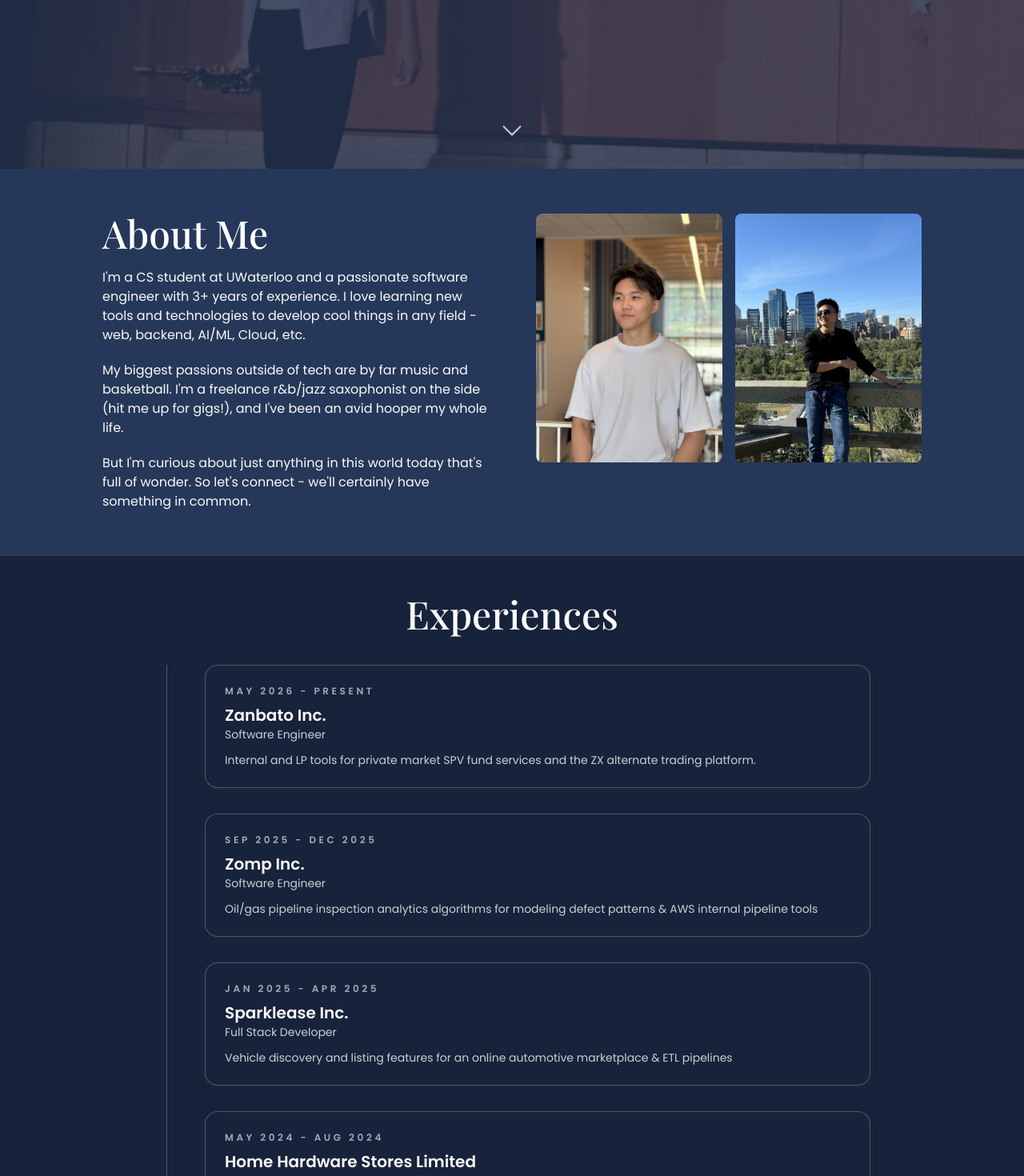
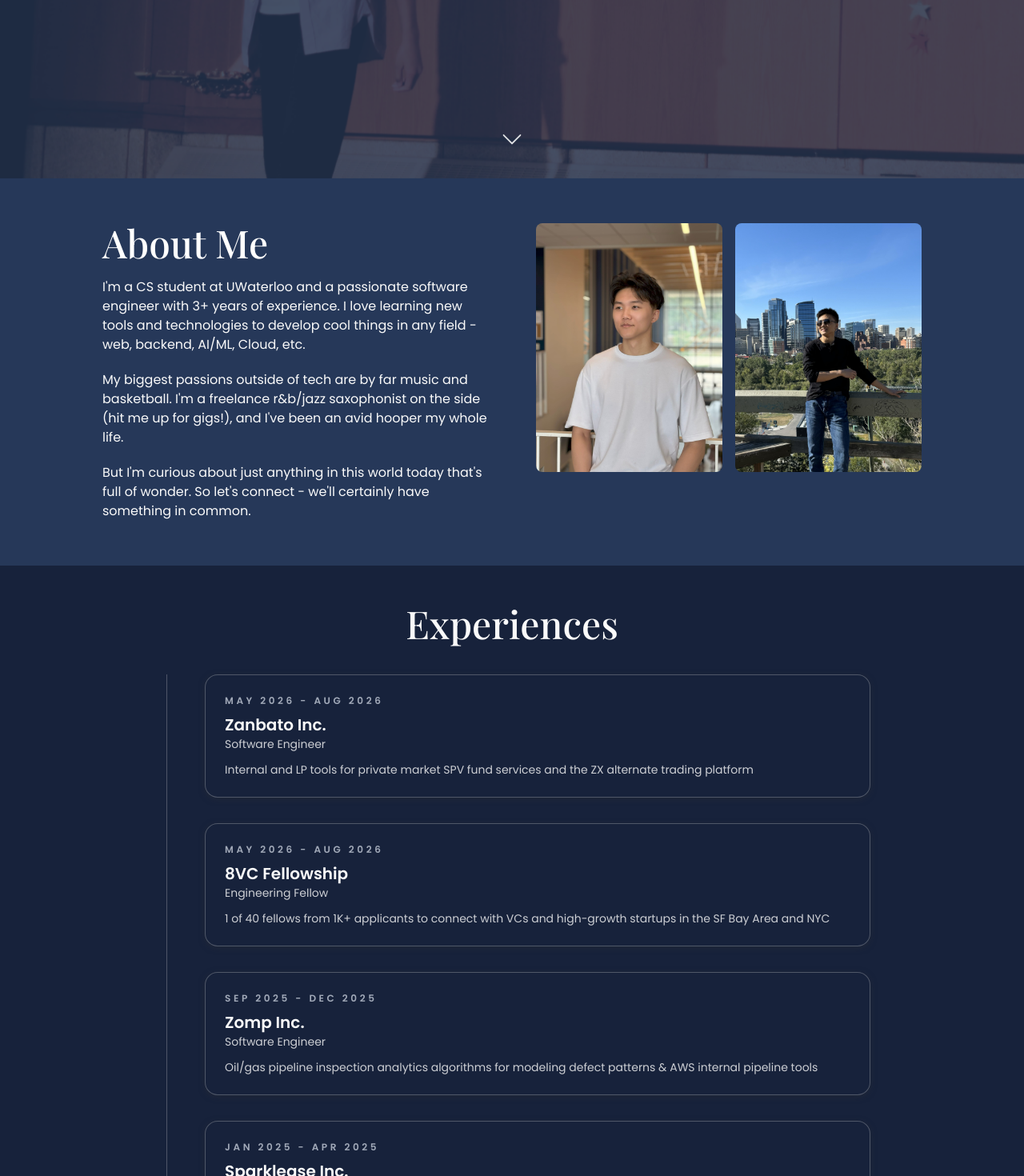
Before and after one commit to jasunsjs/portfolio-website, a Next.js app: page / in a window 1280 px wide. Shown: the part 577-2047 px from the top of the page at 80% size. Built offline with nearby package versions, Linux system fonts and the light colour scheme.

Commit message:
Add footer and dimension fixes

```diff
--- a/src/app/globals.css
+++ b/src/app/globals.css
@@ -17,6 +17,16 @@
   --color-secondary-translucent: rgba(38, 56, 89, 0.9);
   --shadow-soft: 0px 2px 10px -2px rgba(51, 51, 51, 0.5);
   --intro-delay: 0.5s;
+  /* Approximate stacked heights; Navbar and Footer measure and overwrite these on mount. */
+  --nav-height: 188px;
+  --footer-height: 158px;
+}
+
+@media (min-width: 768px) {
+  :root {
+    --nav-height: 68px;
+    --footer-height: 110px;
+  }
 }
 
 @theme inline {
@@ -123,6 +133,22 @@
     display: inline-block;
     will-change: transform;
   }
+
+  /* Both bands measure against the live viewport minus the sticky header, so the hero's
+     bottom edge lands on the bottom of the screen and the contact + footer block lands
+     flush under the header when scrolled to the end. --nav-height and --footer-height are
+     measured at runtime, so these hold at any width, font size, or zoom level. The vh
+     declaration is a fallback for browsers without dvh; max() keeps the value legal when
+     the header and footer alone are taller than the viewport. */
+  .hero-band {
+    min-height: max(0px, 100vh - var(--nav-height));
+    min-height: max(0px, 100dvh - var(--nav-height));
+  }
+
+  .contact-band {
+    min-height: max(0px, 100vh - var(--nav-height) - var(--footer-height));
+    min-height: max(0px, 100dvh - var(--nav-height) - var(--footer-height));
+  }
 }
 
 @media (prefers-reduced-motion: reduce) {
--- a/src/app/layout.tsx
+++ b/src/app/layout.tsx
@@ -2,6 +2,7 @@
 import { Playfair_Display, Poppins } from "next/font/google";
 import "./globals.css";
 import Navbar from "@/components/Navbar";
+import Footer from "@/components/Footer";
 import { siteConfig } from "@/data/site";
 
 const playfair = Playfair_Display({
@@ -47,6 +48,7 @@
       <body className={`${poppins.variable} ${playfair.variable} font-sans antialiased`}>
         <Navbar />
         <main>{children}</main>
+        <Footer />
       </body>
     </html>
   );
--- a/src/app/page.tsx
+++ b/src/app/page.tsx
@@ -12,7 +12,7 @@
     <div>
       <section
         id="top"
-        className="relative flex min-h-[90vh] items-center justify-center bg-(--color-secondary) px-[10vw] text-center"
+        className="hero-band relative flex items-center justify-center bg-(--color-secondary) px-[10vw] text-center"
       >
         <div
           className="animate-hero-bg absolute inset-0 bg-[url('/images/background.webp')] bg-cover bg-center"
@@ -119,14 +119,14 @@
 
       <section
         id="contact"
-        className="bg-(--color-footer) px-[22vw] pb-55 pt-16"
+        className="contact-band bg-(--color-footer) px-6 pb-16 pt-12 md:px-[12vw] lg:px-[22vw]"
       >
         <Reveal className="mx-auto flex w-full max-w-6xl flex-col items-center gap-6 text-center">
           <SectionHeading className="text-white text-5xl">
             {siteConfig.headings.contact}
           </SectionHeading>
           <p className="text-sm text-foreground md:text-base">
-            Let's do something cool.
+            Let's run it up.
           </p>
         </Reveal>
         <div className="mt-10 grid gap-6 md:grid-cols-[1fr_0.6fr]">
--- /dev/null
+++ b/src/components/Footer.tsx
@@ -0,0 +1,64 @@
+"use client";
+
+import { useEffect, useRef } from "react";
+import { Icons } from "@/components/icons";
+import { siteConfig } from "@/data/site";
+
+export default function Footer() {
+  const footerRef = useRef<HTMLElement | null>(null);
+  const { copyrightName, copyrightYear, currentJam } = siteConfig.footer;
+
+  useEffect(() => {
+    if (!footerRef.current) {
+      return;
+    }
+
+    const updateFooterHeight = () => {
+      if (!footerRef.current) {
+        return;
+      }
+      const { height } = footerRef.current.getBoundingClientRect();
+      document.documentElement.style.setProperty(
+        "--footer-height",
+        `${height}px`,
+      );
+    };
+
+    updateFooterHeight();
+
+    const observer = new ResizeObserver(() => updateFooterHeight());
+    observer.observe(footerRef.current);
+
+    return () => observer.disconnect();
+  }, []);
+
+  return (
+    <footer
+      ref={footerRef}
+      className="border-t border-(--color-text-soft) bg-(--color-footer) px-18 py-6 text-left"
+    >
+      <div className="flex w-full flex-col items-center justify-between gap-6 md:flex-row">
+        <p className="text-m text-(--color-text-muted)">
+          &copy; {copyrightName} {copyrightYear}
+        </p>
+        <a
+          href={currentJam.url}
+          target="_blank"
+          rel="noreferrer"
+          aria-label={`Listen to ${currentJam.song} by ${currentJam.artist} on Spotify`}
+          className="flex items-center gap-4 rounded-2xl border border-(--color-subtext-soft) px-6 py-3 transition duration-200 ease-out hover:scale-105 hover:border-(--color-subtext-strong)"
+        >
+          <Icons.spotify className="h-8 w-8 shrink-0 text-(--color-accent)" />
+          <span className="flex flex-col">
+            <span className="text-xs text-(--color-text-soft)">
+              {currentJam.label}
+            </span>
+            <span className="text-sm font-semibold text-foreground">
+              {currentJam.song} by {currentJam.artist}
+            </span>
+          </span>
+        </a>
+      </div>
+    </footer>
+  );
+}
--- a/src/components/WorkTimeline.tsx
+++ b/src/components/WorkTimeline.tsx
@@ -1,3 +1,4 @@
+import Link from "next/link";
 import SectionHeading from "@/components/SectionHeading";
 import Reveal from "@/components/Reveal";
 import { siteConfig } from "@/data/site";
@@ -16,8 +17,8 @@
         <div className="relative mt-10 pl-6">
           <div className="absolute left-4 top-0 h-full w-px bg-(--color-subtext-soft)" />
           <ul className="space-y-8">
-            {siteConfig.experience.items.map((item, index) => (
-              <Reveal key={`${item.company}-${index}`} as="li" className="relative ml-10">
+            {siteConfig.experience.items.map((item, index) => {
+              const card = (
                 <div className="rounded-2xl border border-(--color-subtext-soft) bg-background p-6 shadow-(--shadow-soft) transition duration-200 hover:scale-[1.02]">
                   <p className="text-xs font-semibold uppercase tracking-[0.3em] text-(--color-tertiary)">
                     {item.time}
@@ -32,8 +33,26 @@
                     {item.description}
                   </p>
                 </div>
-              </Reveal>
-            ))}
+              );
+
+              return (
+                <Reveal key={`${item.company}-${index}`} as="li" className="relative ml-10">
+                  {item.companyUrl ? (
+                    <Link
+                      href={item.companyUrl}
+                      target="_blank"
+                      rel="noreferrer"
+                      aria-label={`Visit ${item.company}`}
+                      className="block"
+                    >
+                      {card}
+                    </Link>
+                  ) : (
+                    card
+                  )}
+                </Reveal>
+              );
+            })}
           </ul>
         </div>
       </div>
--- a/src/components/icons.tsx
+++ b/src/components/icons.tsx
@@ -30,6 +30,11 @@
   instagram: (props: SVGProps<SVGSVGElement>) => (
     <svg viewBox="0 0 16 16" aria-hidden="true" fill="currentColor" {...props}>
       <path d="M8 0C5.829 0 5.556.01 4.703.048 3.85.088 3.269.222 2.76.42a3.9 3.9 0 0 0-1.417.923A3.9 3.9 0 0 0 .42 2.76C.222 3.268.087 3.85.048 4.7.01 5.555 0 5.827 0 8.001c0 2.172.01 2.444.048 3.297.04.852.174 1.433.372 1.942.205.526.478.972.923 1.417.444.445.89.719 1.416.923.51.198 1.09.333 1.942.372C5.555 15.99 5.827 16 8 16s2.444-.01 3.298-.048c.851-.04 1.434-.174 1.943-.372a3.9 3.9 0 0 0 1.416-.923c.445-.445.718-.891.923-1.417.197-.509.332-1.09.372-1.942C15.99 10.445 16 10.173 16 8s-.01-2.445-.048-3.299c-.04-.851-.175-1.433-.372-1.941a3.9 3.9 0 0 0-.923-1.417A3.9 3.9 0 0 0 13.24.42c-.51-.198-1.092-.333-1.943-.372C10.443.01 10.172 0 7.998 0zm-.717 1.442h.718c2.136 0 2.389.007 3.232.046.78.035 1.204.166 1.486.275.373.145.64.319.92.599s.453.546.598.92c.11.281.24.705.275 1.485.039.843.047 1.096.047 3.231s-.008 2.389-.047 3.232c-.035.78-.166 1.203-.275 1.485a2.5 2.5 0 0 1-.599.919c-.28.28-.546.453-.92.598-.28.11-.704.24-1.485.276-.843.038-1.096.047-3.232.047s-2.39-.009-3.233-.047c-.78-.036-1.203-.166-1.485-.276a2.5 2.5 0 0 1-.92-.598 2.5 2.5 0 0 1-.6-.92c-.109-.281-.24-.705-.275-1.485-.038-.843-.046-1.096-.046-3.233s.008-2.388.046-3.231c.036-.78.166-1.204.276-1.486.145-.373.319-.64.599-.92s.546-.453.92-.598c.282-.11.705-.24 1.485-.276.738-.034 1.024-.044 2.515-.045zm4.988 1.328a.96.96 0 1 0 0 1.92.96.96 0 0 0 0-1.92m-4.27 1.122a4.109 4.109 0 1 0 0 8.217 4.109 4.109 0 0 0 0-8.217m0 1.441a2.667 2.667 0 1 1 0 5.334 2.667 2.667 0 0 1 0-5.334"/>
+    </svg>
+  ),
+  spotify: (props: SVGProps<SVGSVGElement>) => (
+    <svg viewBox="0 0 16 16" aria-hidden="true" fill="currentColor" {...props}>
+      <path d="M8 0a8 8 0 1 0 0 16A8 8 0 0 0 8 0m3.669 11.538a.5.5 0 0 1-.686.165c-1.879-1.147-4.243-1.407-7.028-.77a.499.499 0 0 1-.222-.976c3.048-.696 5.662-.397 7.77.892a.5.5 0 0 1 .166.689m.979-2.178a.624.624 0 0 1-.858.205c-2.15-1.321-5.428-1.704-7.972-.932a.625.625 0 0 1-.362-1.194c2.905-.881 6.517-.454 8.986 1.063a.624.624 0 0 1 .206.858m.084-2.268C10.154 5.56 5.9 5.419 3.438 6.166a.748.748 0 1 1-.434-1.432c2.825-.857 7.523-.692 10.492 1.07a.747.747 0 1 1-.764 1.288"/>
     </svg>
   ),
   mail: (props: SVGProps<SVGSVGElement>) => (
--- a/src/data/site.ts
+++ b/src/data/site.ts
@@ -1,6 +1,7 @@
 export type ExperienceItem = {
   company: string;
   companyLogo: string;
+  companyUrl: string;
   position: string;
   time: string;
   description: string;
@@ -34,6 +35,16 @@
   about: {
     resumeUrl: "/",
   },
+  footer: {
+    copyrightName: "Jason Sun",
+    copyrightYear: "2025",
+    currentJam: {
+      label: "Current Jam:",
+      song: "Pink + White",
+      artist: "Frank Ocean",
+      url: "https://open.spotify.com/track/3xKsf9qdS1CyvXSMEid6g8",
+    },
+  },
   headings: {
     projectsHomePage: "Projects",
     about: "About Me",
@@ -48,15 +59,27 @@
         company: "Zanbato Inc.",
         companyLogo:
           "",
+        companyUrl: "https://www.zanbato.com/",
         position: "Software Engineer",
-        time: "May 2026 - Present",
+        time: "May 2026 - Aug 2026",
         description:
-          "Internal and LP tools for private market SPV fund services and the ZX alternate trading platform.",
+          "Internal and LP tools for private market SPV fund services and the ZX alternate trading platform",
+      },
+      {
+        company: "8VC Fellowship",
+        companyLogo:
+          "",
+        companyUrl: "https://8vc.com/fellowships",
+        position: "Engineering Fellow",
+        time: "May 2026 - Aug 2026",
+        description:
+          "1 of 40 fellows from 1K+ applicants to connect with VCs and high-growth startups in the SF Bay Area and NYC",
       },
       {
         company: "Zomp Inc.",
         companyLogo:
           "",
+        companyUrl: "",
         position: "Software Engineer",
         time: "Sep 2025 - Dec 2025",
         description:
@@ -66,7 +89,8 @@
         company: "Sparklease Inc.",
         companyLogo:
           "",
-        position: "Full Stack Developer",
+        companyUrl: "https://www.sparklease.com/",
+        position: "Full Stack Engineer",
         time: "Jan 2025 - Apr 2025",
         description:
           "Vehicle discovery and listing features for an online automotive marketplace & ETL pipelines",
@@ -75,6 +99,7 @@
         company: "Home Hardware Stores Limited",
         companyLogo:
           "",
+        companyUrl: "",
         position: "Software Developer",
         time: "May 2024 - Aug 2024",
         description:
```
